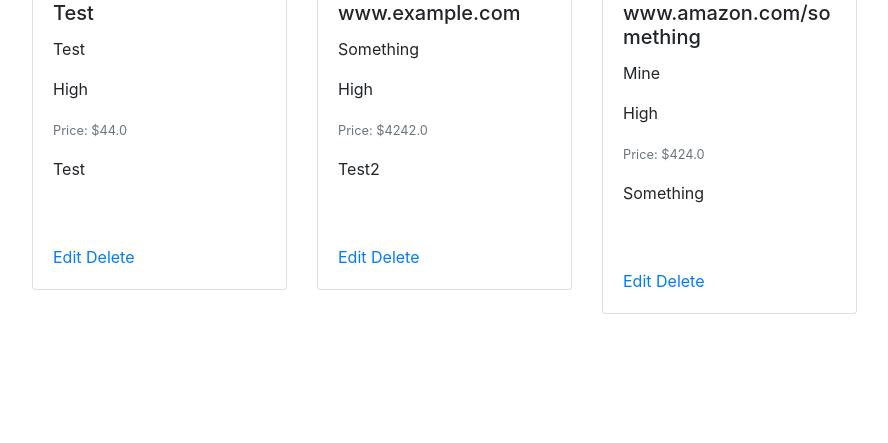
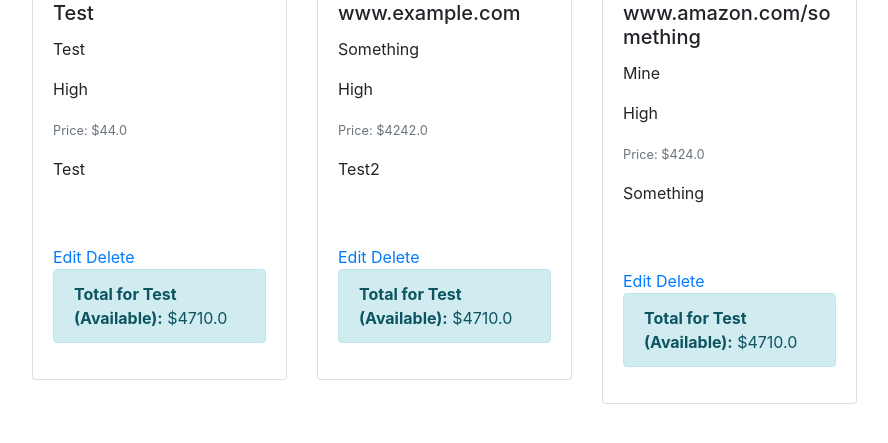
Before and after one commit to ssk42/flask-wishlist-site, a Flask app: page /items in a window 1280 px wide. Shown: the part 224-667 px from the top of the page, without its empty margins (53-941 px from the left). Run offline with Flask 3, Linux system fonts and the light colour scheme; a user stored in the database is signed in; some libraries are stand-ins or nearby versions.

Commit message:
include totaling

```diff
--- a/app.py
+++ b/app.py
@@ -89,7 +89,15 @@
     else:
         # Default sorting by user and status
         all_items = Item.query.order_by(Item.user_id, Item.status).all()
-    return render_template('items_list.html', items=all_items, current_user=current_user)
+        # Calculate total price by user and status
+        total_price_by_user_status = db.session.query(
+            Item.user_id, Item.status, db.func.sum(Item.price).label('total_price')
+        ).group_by(Item.user_id, Item.status).all()
+
+        # Convert to a more accessible format if necessary, e.g., a dictionary
+        totals_dict = {(total.user_id, total.status): total.total_price for total in total_price_by_user_status}
+
+    return render_template('items_list.html', items=all_items, current_user=current_user, totals=totals_dict)
 
 @app.route('/login', methods=['GET', 'POST'])
 def login():
--- a/templates/items_list.html
+++ b/templates/items_list.html
@@ -35,6 +35,13 @@
                         <a href="{{ url_for('edit_item', item_id=item.id) }}">Edit</a>
                         <div>Item Status: {{ item.status}}</div>
                     {% endif %}
+                    <!-- Display total for user and status -->
+                    {% set total_key = (item.user_id, item.status) %}
+                    {% if totals.get(total_key) %}
+                        <div class="alert alert-info">
+                            <strong>Total for {{ item.user.name }} ({{ item.status }}):</strong> ${{ totals[total_key] }}
+                        </div>
+                    {% endif %}
                 </div>
             </div>
         </div>
```
